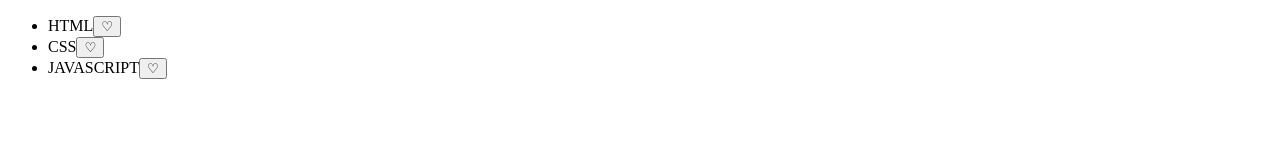
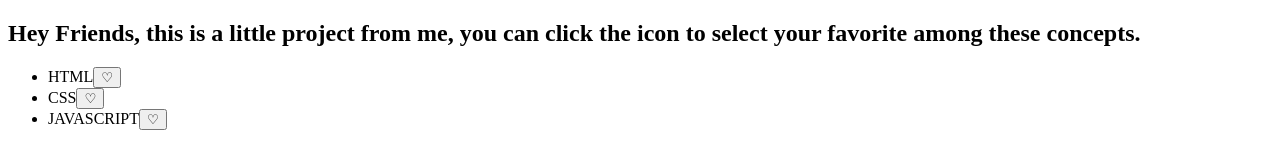
Before and after one commit to Sofwanny/Favorite-Icon-Toggler, a plain HTML site: page index.html in a window 1280 px wide. Drawn offline with Linux system fonts and the light colour scheme.

Commit message:
additional HTML, intro section

```diff
--- a/index.html
+++ b/index.html
@@ -7,7 +7,7 @@
   </head>
 
   <body>
-
+  <section id="intro"><h1>Hey Friends, this is a little project from me, you can click the icon to select your favorite among these concepts.</h1></section>
 <ul class="item-list">
   <li>HTML<button class="favorite-icon">&#9825;</button></li>
   <li>CSS<button class="favorite-icon">&#9825;</button></li>
```
